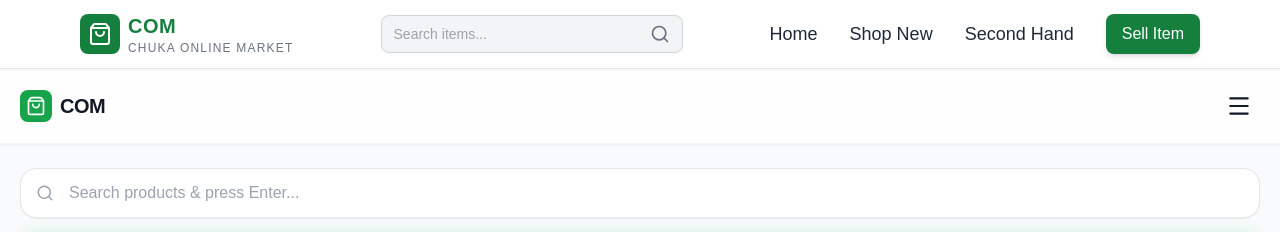
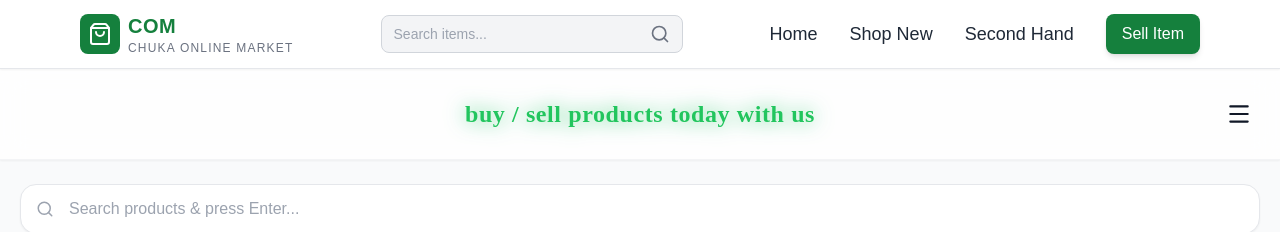
Before and after one commit to onyiwmichaels-dotcom/com-frontend, a React (Vite) app: page / in a window 1280 px wide. Shown: the top 232 px of the page. Built offline with nearby package versions, Linux system fonts and the light colour scheme; no server answers; grey boxes are pictures that could not be loaded.

Commit message:
Fix home.jsx

```diff
--- a/src/pages/Home.jsx
+++ b/src/pages/Home.jsx
@@ -15,8 +15,6 @@ const BANNER_IMAGES = [
   "https://images.unsplash.com/photo-1600585154340-be6161a56a0c?q=80&w=2070&auto=format&fit=crop",
 
 
-  // 3. Sony WH-1000XM5 Headphones (Sleek Audio Gear)
-  "https://images.unsplash.com/photo-1518441902111-3f1a3f6d7f6f?q=80&w=2070&auto=format&fit=crop",
 
   // 4. Academic: Aesthetic Stack of Books (Counter Books Vibe)
   "https://images.unsplash.com/photo-1544816155-12df9643f363?q=80&w=2070&auto=format&fit=crop",
@@ -96,18 +94,27 @@ export default function Home() {
     <div className="min-h-screen bg-gray-50 text-gray-900 font-sans" style={{ fontFamily: 'Oswald, sans-serif' }}>
 
       {/* HEADER */}
-      <header className="sticky top-0 z-40 bg-white/80 backdrop-blur-md border-b border-gray-100 shadow-sm px-5 py-4 flex justify-between items-center">
-        <div className="flex items-center gap-2 cursor-pointer" onClick={() => navigate("/")}>
-          <div className="bg-green-600 text-white p-1.5 rounded-lg shadow-sm">
-            <ShoppingBag size={20} />
-          </div>
-          <span className="text-xl font-bold tracking-tight">COM</span>
-        </div>
 
-        <button onClick={() => setIsMenuOpen(!isMenuOpen)} className="p-2 rounded-full hover:bg-gray-100 transition">
-          {isMenuOpen ? <X size={26} /> : <Menu size={26} />}
-        </button>
-      </header>
+<header className="sticky top-0 z-40 bg-white/80 backdrop-blur-md border-b border-gray-100 shadow-sm px-5 py-6 flex items-center relative">
+
+  {/* GRAFFITI TEXT */}
+  <div className="absolute left-1/2 -translate-x-1/2 text-center">
+    <h1 className="text-xl md:text-2xl font-extrabold tracking-wide text-green-500
+      drop-shadow-[0_0_10px_rgba(34,197,94,0.8)]
+      font-[cursive]">
+      buy / sell products today with us
+    </h1>
+  </div>
+
+  {/* MENU BUTTON (RIGHT SIDE) */}
+  <button
+    onClick={() => setIsMenuOpen(!isMenuOpen)}
+    className="ml-auto p-2 rounded-full hover:bg-gray-100 transition"
+  >
+    {isMenuOpen ? <X size={26} /> : <Menu size={26} />}
+  </button>
+</header>
+
 
       {/* SEARCH BAR */}
       <div className="px-5 mt-6 mb-4 relative">
```
